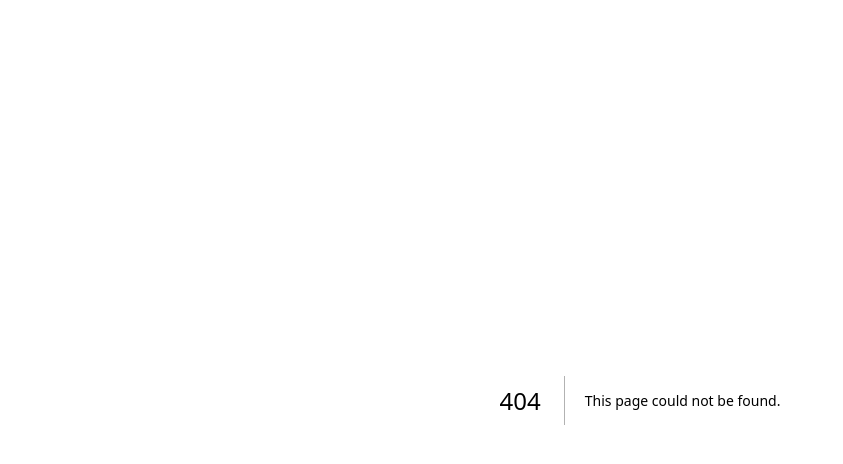
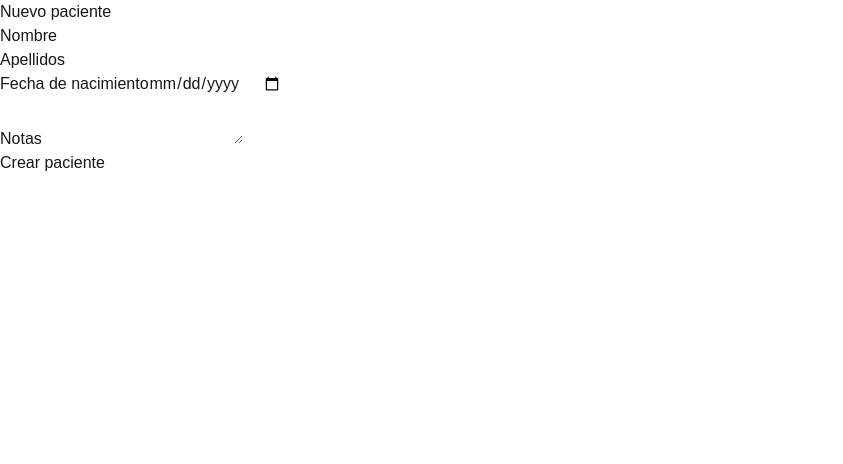
Before and after one commit to aitorpereziniguezdeheredia/mindChiwi, a Next.js app: page /pacientes/nuevo in a window 1280 px wide. Before the commit this address had no page. Shown: the top 464 px of the page, without its empty margins (0-843 px from the left). Built offline with nearby package versions, Linux system fonts and the light colour scheme; no server answers.

Commit message:
feat: crear y listar pacientes

```diff
--- a/package.json
+++ b/package.json
@@ -16,7 +16,8 @@
     "next": "16.3.5",
     "pg": "^8.23.0",
     "react": "19.2.8",
-    "react-dom": "19.2.8"
+    "react-dom": "19.2.8",
+    "zod": "^4.6.5"
   },
   "devDependencies": {
     "@tailwindcss/postcss": "^4",
--- /dev/null
+++ b/src/app/pacientes/nuevo/page.tsx
@@ -0,0 +1,10 @@
+import { PacienteForm } from "@/front/components/pacientes/PacienteForm";
+
+export default function NuevoPacientePage() {
+  return (
+    <main>
+      <h1>Nuevo paciente</h1>
+      <PacienteForm />
+    </main>
+  );
+}
--- /dev/null
+++ b/src/app/pacientes/page.tsx
@@ -0,0 +1,25 @@
+import Link from "next/link";
+import { listarPacientes } from "@/back/services/pacientes";
+
+export default async function PacientesPage() {
+  const pacientes = await listarPacientes();
+
+  return (
+    <main>
+      <h1>Pacientes</h1>
+      <Link href="/pacientes/nuevo">+ Nuevo paciente</Link>
+
+      {pacientes.length === 0 ? (
+        <p>Todavía no hay pacientes.</p>
+      ) : (
+        <ul>
+          {pacientes.map((paciente) => (
+            <li key={paciente.id}>
+              {paciente.nombre} {paciente.apellidos}
+            </li>
+          ))}
+        </ul>
+      )}
+    </main>
+  );
+}
--- /dev/null
+++ b/src/back/actions/pacientes.ts
@@ -0,0 +1,33 @@
+"use server";
+
+import { pacienteSchema } from "@/back/validations/pacientes";
+import { crearPaciente } from "@/back/services/pacientes";
+import { revalidatePath } from "next/cache";
+import { redirect } from "next/navigation";
+
+export type CrearPacienteState = {
+  error?: Record<string, string[] | undefined>;
+} | null;
+
+export async function crearPacienteAction(
+  _prevState: CrearPacienteState,
+  formData: FormData
+): Promise<CrearPacienteState> {
+  const raw = {
+    nombre: formData.get("nombre"),
+    apellidos: formData.get("apellidos"),
+    fechaNacimiento: formData.get("fechaNacimiento"),
+    notas: formData.get("notas"),
+  };
+
+  const parsed = pacienteSchema.safeParse(raw);
+
+  if (!parsed.success) {
+    return { error: parsed.error.flatten().fieldErrors };
+  }
+
+  await crearPaciente(parsed.data);
+
+  revalidatePath("/pacientes");
+  redirect("/pacientes");
+}
--- /dev/null
+++ b/src/back/services/pacientes.ts
@@ -0,0 +1,12 @@
+import { prisma } from "@/back/db/client";
+import type { PacienteInput } from "@/back/validations/pacientes";
+
+export async function crearPaciente(data: PacienteInput) {
+  return prisma.paciente.create({ data });
+}
+
+export async function listarPacientes() {
+  return prisma.paciente.findMany({
+    orderBy: { createdAt: "desc" },
+  });
+}
--- /dev/null
+++ b/src/back/validations/pacientes.ts
@@ -0,0 +1,10 @@
+import { z } from "zod";
+
+export const pacienteSchema = z.object({
+  nombre: z.string().min(2, "El nombre debe tener al menos 2 caracteres"),
+  apellidos: z.string().min(2, "Los apellidos deben tener al menos 2 caracteres"),
+  fechaNacimiento: z.coerce.date(),
+  notas: z.string().optional(),
+});
+
+export type PacienteInput = z.infer<typeof pacienteSchema>;
--- /dev/null
+++ b/src/front/components/pacientes/PacienteForm.tsx
@@ -0,0 +1,35 @@
+"use client";
+
+import { useActionState } from "react";
+import { crearPacienteAction } from "@/back/actions/pacientes";
+
+export function PacienteForm() {
+  const [state, formAction, isPending] = useActionState(crearPacienteAction, null);
+
+  return (
+    <form action={formAction}>
+      <div>
+        <label htmlFor="nombre">Nombre</label>
+        <input id="nombre" name="nombre" required />
+        {state?.error?.nombre && <p style={{ color: "red" }}>{state.error.nombre[0]}</p>}
+      </div>
+      <div>
+        <label htmlFor="apellidos">Apellidos</label>
+        <input id="apellidos" name="apellidos" required />
+        {state?.error?.apellidos && <p style={{ color: "red" }}>{state.error.apellidos[0]}</p>}
+      </div>
+      <div>
+        <label htmlFor="fechaNacimiento">Fecha de nacimiento</label>
+        <input id="fechaNacimiento" name="fechaNacimiento" type="date" required />
+        {state?.error?.fechaNacimiento && <p style={{ color: "red" }}>{state.error.fechaNacimiento[0]}</p>}
+      </div>
+      <div>
+        <label htmlFor="notas">Notas</label>
+        <textarea id="notas" name="notas" />
+      </div>
+      <button type="submit" disabled={isPending}>
+        {isPending ? "Guardando..." : "Crear paciente"}
+      </button>
+    </form>
+  );
+}
```
Also changed, not shown: 1 other file (tests, documents, lock files or other folders).
